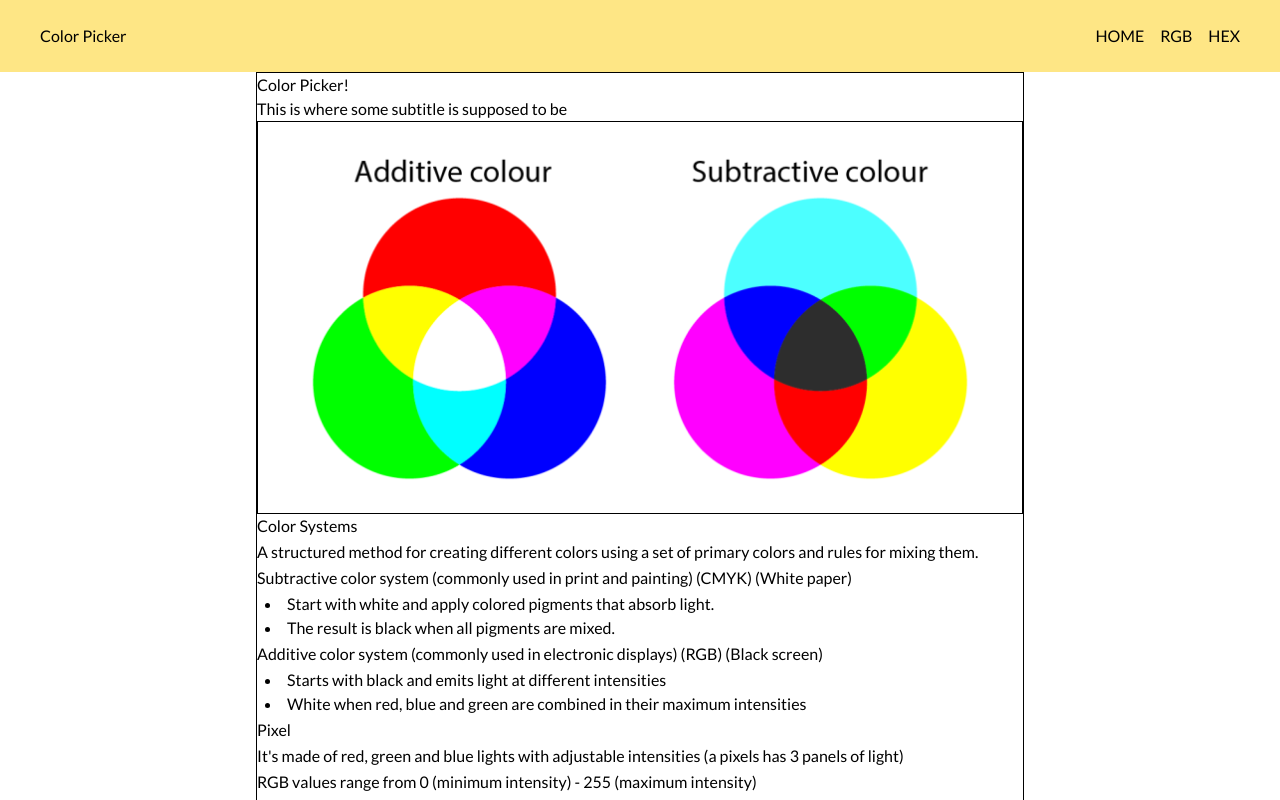
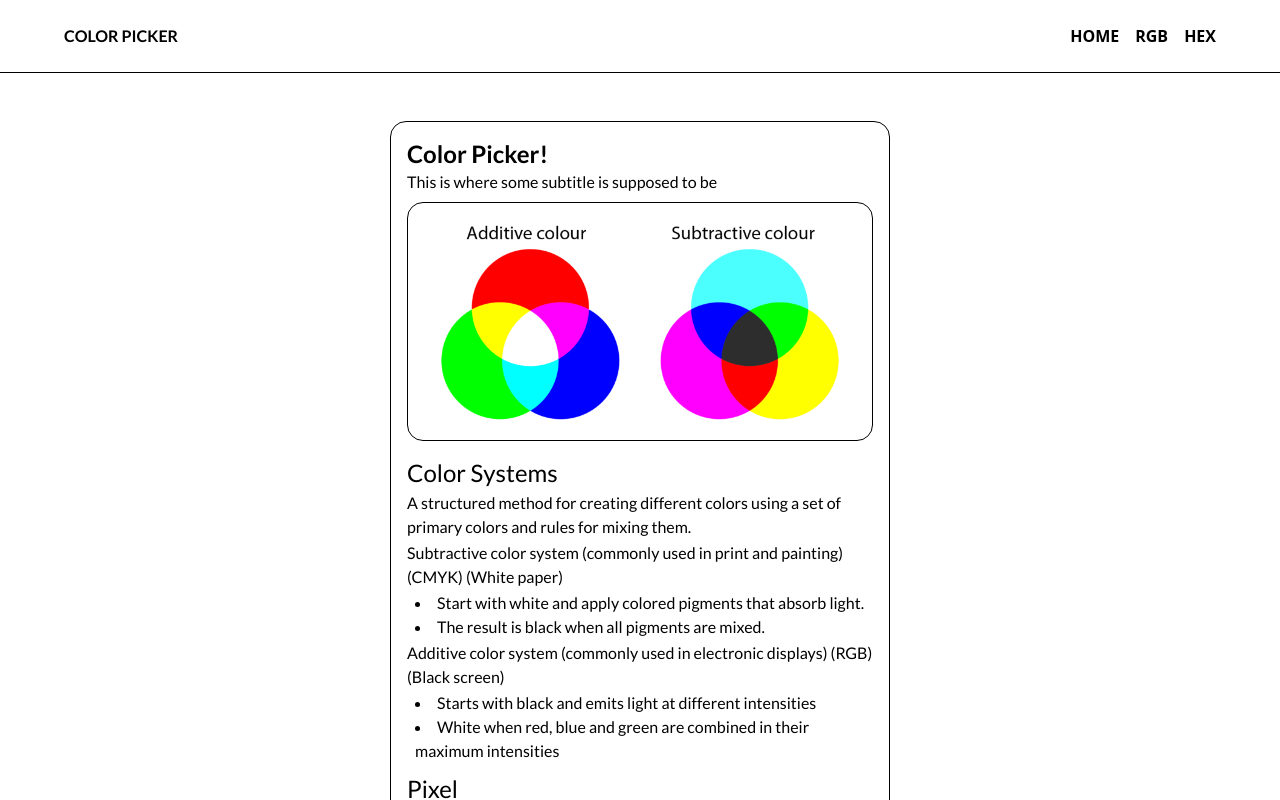
Before and after one commit to mvic89/testing-the-color, a Next.js app: page / in a window 1280 px wide. Shown: the top 800 px of the page. Built offline with nearby package versions, Linux system fonts and the light colour scheme.

Commit message:
added styling to all the elements

```diff
--- a/src/app/components/ColorPick/index.tsx
+++ b/src/app/components/ColorPick/index.tsx
@@ -6,10 +6,10 @@ interface ColorPickProps {
 
 const ColorPick = ({color, colorHeading, onClick }: ColorPickProps) => {
   return (
-    <div className="max-w-3xl mx-auto flex flex-col items-center border p-6 colorDiv">
-      <h1>{colorHeading}</h1>
+    <div className="max-w-3xl mx-auto flex flex-col items-center border rounded-2xl p-6 bg-white">
+      <h1 className="text-2xl">{colorHeading}</h1>
       <h2 className="text-center text-2xl mb-4">{color}</h2>
-      <a href="#" className="inline-block p-3 px-6 rounded-lg border-2 bg-amber-300 hover:bg-amber-400 transition cursor-pointer" onClick={onClick}>
+      <a href="#" className="inline-block  p-3 px-6 rounded-lg border bg-gray-300 hover:bg-gray-400 transition   cursor-pointer" onClick={onClick}>
         Click me!
       </a>
     </div>
--- a/src/app/components/Footer/index.tsx
+++ b/src/app/components/Footer/index.tsx
@@ -1,7 +1,7 @@
 const Footer = () => {
   return (
-    <footer className=" bg-amber-200">
-      <div className="flex justify-center px-0 py-6 w-full max-w-[1200px] mx-auto">
+    <footer className="border-t">
+      <div className="flex justify-center px-6 py-6 w-full max-w-[1200px] mx-auto font-bold">
         <p>&copy; Vic: 2025</p>
       </div>
     </footer>
--- a/src/app/components/Header/index.tsx
+++ b/src/app/components/Header/index.tsx
@@ -6,17 +6,17 @@ interface HeaderProps {
 
 const Header = ({ setCurrentPage }: HeaderProps) => {
   return (
-    <header className="bg-amber-200">
-      <div className="flex flex-row justify-between px-0 py-6 w-full max-w-[1200px] mx-auto">
-        <h1>Color Picker</h1>
+    <header className="border-b">
+      <div className="flex flex-row justify-between px-6 py-6 w-full max-w-[1200px] mx-auto">
+        <h1 className="font-bold uppercase">Color Picker</h1>
         <nav className="flex gap-4 list-none">
-          <li className="cursor-pointer" onClick={() => setCurrentPage("home")}>
+          <li className="cursor-pointer font-sans font-semibold" onClick={() => setCurrentPage("home")}>
             HOME
           </li>
-          <li className="cursor-pointer" onClick={() => setCurrentPage("rgb")}>
+          <li className="cursor-pointer font-sans font-semibold" onClick={() => setCurrentPage("rgb")}>
             RGB
           </li>
-          <li className="cursor-pointer" onClick={() => setCurrentPage("hex")}>
+          <li className="cursor-pointer font-sans font-semibold" onClick={() => setCurrentPage("hex")}>
             HEX
           </li>
         </nav>
--- a/src/app/components/MainContent/index.tsx
+++ b/src/app/components/MainContent/index.tsx
@@ -3,14 +3,14 @@ import Image from "next/image"
 const MainContent = () => {
   return (
     <div className="w-full max-w-[1200px] mx-auto">
-      <div className="w-3xl flex flex-col m-auto border">
-        <h1>Color Picker!</h1>
+      <div className=" w-[300px] sm:w-[500px] flex flex-col m-auto border rounded-2xl p-4 my-12">
+        <h1 className="text-2xl font-bold">Color Picker!</h1>
         <p>This is where some subtitle is supposed to be</p>
-        <div className="border">
-          <Image className="w-full" src={'/additive-subtractive.png'} alt="subtractive-color-image" width=  {900} height={300} style={{height: 'auto'}}/>
+        <div className="border rounded-2xl my-2">
+          <Image className="w-full" src={'/additive-subtractive.png'} alt="subtractive-color-image" width={500} height={300} style={{height: 'auto'}}/>
         </div>
-        <div className="flex flex-col gap-0.5">
-          <h2>Color Systems</h2>
+        <div className="flex flex-col gap-0.5 ">
+          <h2 className="text-2xl bold pt-2">Color Systems</h2>
           <p>A structured method for creating different colors using a set of primary colors and rules for mixing them.</p>
           <p>Subtractive color system (commonly used in print and painting) (CMYK) (White paper)</p>
           <ul className="list-disc list-inside ms-2">
@@ -22,7 +22,7 @@ const MainContent = () => {
             <li>Starts with black and emits light at different intensities</li>
             <li>White when red, blue and green are combined in their maximum intensities</li>
           </ul>
-          <h2>Pixel</h2>
+          <h2 className="text-2xl bold pt-2">Pixel</h2>
           <p>It's made of red, green and blue lights with adjustable intensities (a pixels has 3 panels of light)</p>
           <p>RGB values range from 0 (minimum intensity) - 255 (maximum intensity)</p>
           <ul className="list-disc list-inside ms-2">
--- a/src/app/hex/page.tsx
+++ b/src/app/hex/page.tsx
@@ -22,7 +22,7 @@ const Hex = () => {
   };
 
   return (
-    <div className="min-h-screen" style={{ backgroundColor: color ?? "transparent" }}>
+    <div className="min-h-screen flex flex-col items-center justify-center" style={{ backgroundColor: color ?? "transparent" }}>
       <ColorPick colorHeading="HEX Background:" color={color ?? ""} onClick={changeColor} />
     </div>
   );
--- a/src/app/rgb/page.tsx
+++ b/src/app/rgb/page.tsx
@@ -17,7 +17,7 @@ const Rgb = () => {
   };
 
   return (
-    <div className="min-h-screen" style={{ backgroundColor: color ?? "transparent" }}>
+    <div className="min-h-screen flex flex-col items-center justify-center" style={{ backgroundColor: color ?? "transparent" }}>
       <ColorPick colorHeading="RGB Background:" color={color ?? ""} onClick={changeColor} />
     </div>
   );
```
